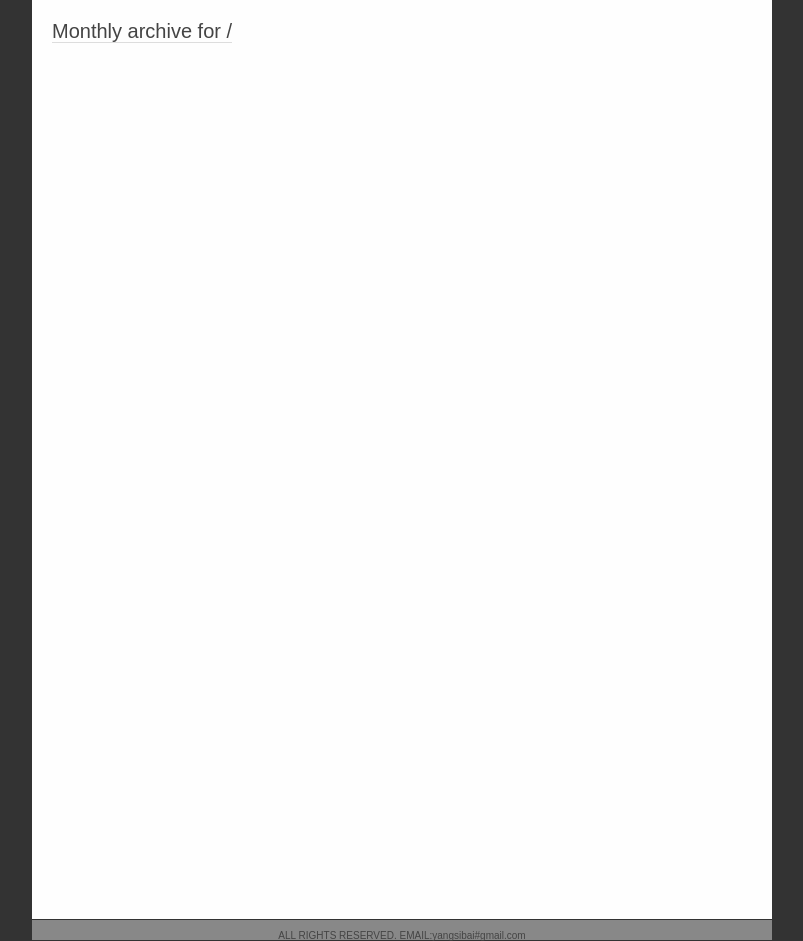
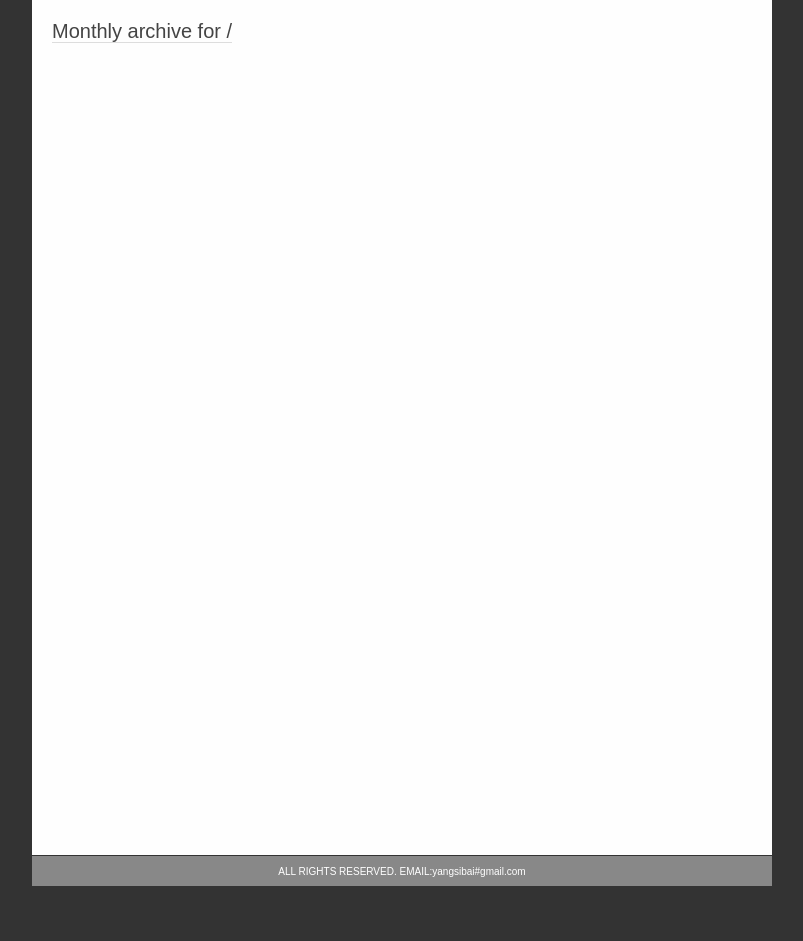
Before and after one commit to osrpt/osrpt.github.com, a Jekyll site: the page built from archive.html, in a window 1280 px wide. Shown: the whole page, without its empty margins (238-1041 px from the left). Built offline with Jekyll 4.4.1, drawn with Linux system fonts in a browser that asks for light colours; Markdown is read by kramdown in place of the engine named in the settings; after the commit the page ends 900 px from its top, so only the background shows below that.

Commit message:
edit footer css

```diff
--- a/css/default.css
+++ b/css/default.css
@@ -4,7 +4,7 @@ html {
     -webkit-text-size-adjust: 100%;
     background:#333;
     width:100%;
-    height:100%;
+    height:94%;
 }
 body {
     max-width:700px;
@@ -248,8 +248,9 @@ pre {
 .footer {
     position:absolute;
     bottom: 0;
+    color:#fff;
     background: #888;
-    height:20px;
+    height:30px;
     text-align: center;
     border-top: 1px solid #333;
     width: 100%;
```
